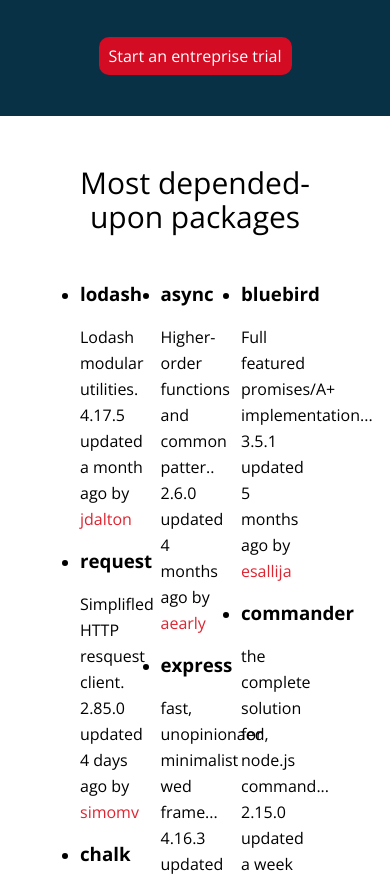
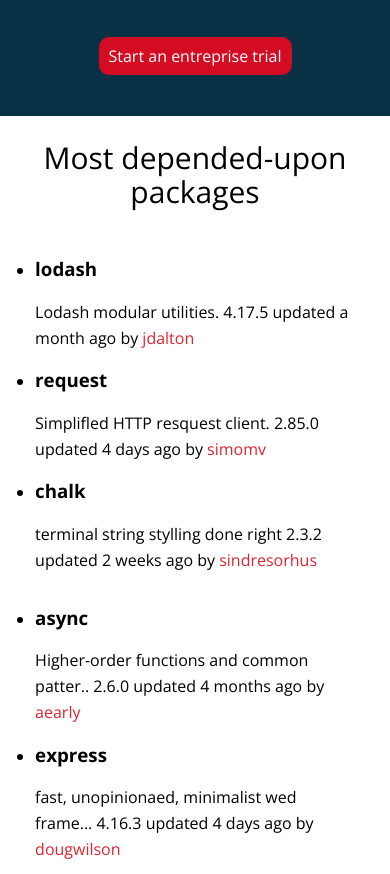
Before and after one commit to saniag081/layout-npm, a plain HTML site: page index.html in a window 390 px wide. Shown: the part 3032-3906 px from the top of the page. Drawn offline with nearby package versions, Linux system fonts and the light colour scheme; files whose address does not match are found by name; a web font is replaced by a local one.

Commit message:
responsive section versions

```diff
--- a/sass/styles.scss
+++ b/sass/styles.scss
@@ -450,7 +450,7 @@ ul {
     }
 }
 
-@media screen and (max-width: 767px) {
+@media screen and (max-width: 800px) {
     .new-heights {
         &-container {
             text-align: center;
@@ -509,6 +509,23 @@ ul {
     }
 }
 
+@media screen and (max-width: 767px){
+    .versions{
+        &-container{
+            flex-direction: column;
+            &-box{
+                width: auto;
+            }
+        }
+    }
+}
+
+@media screen and (max-width: 500px){
+    .versions{
+        padding: 25px 9%;
+    }
+}
+
 .form {
     background-color: #083145;
     color: #ffffff;
```
Also changed, not shown: css/styles.css, 1 other file.
